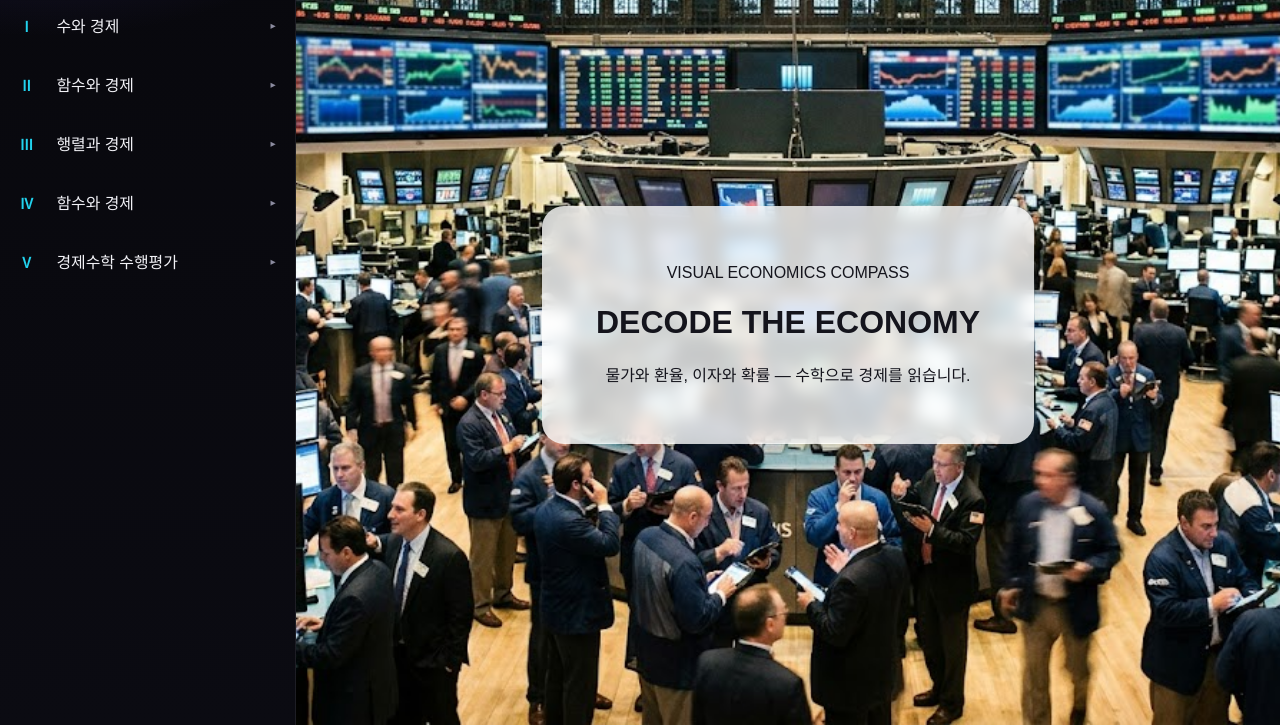
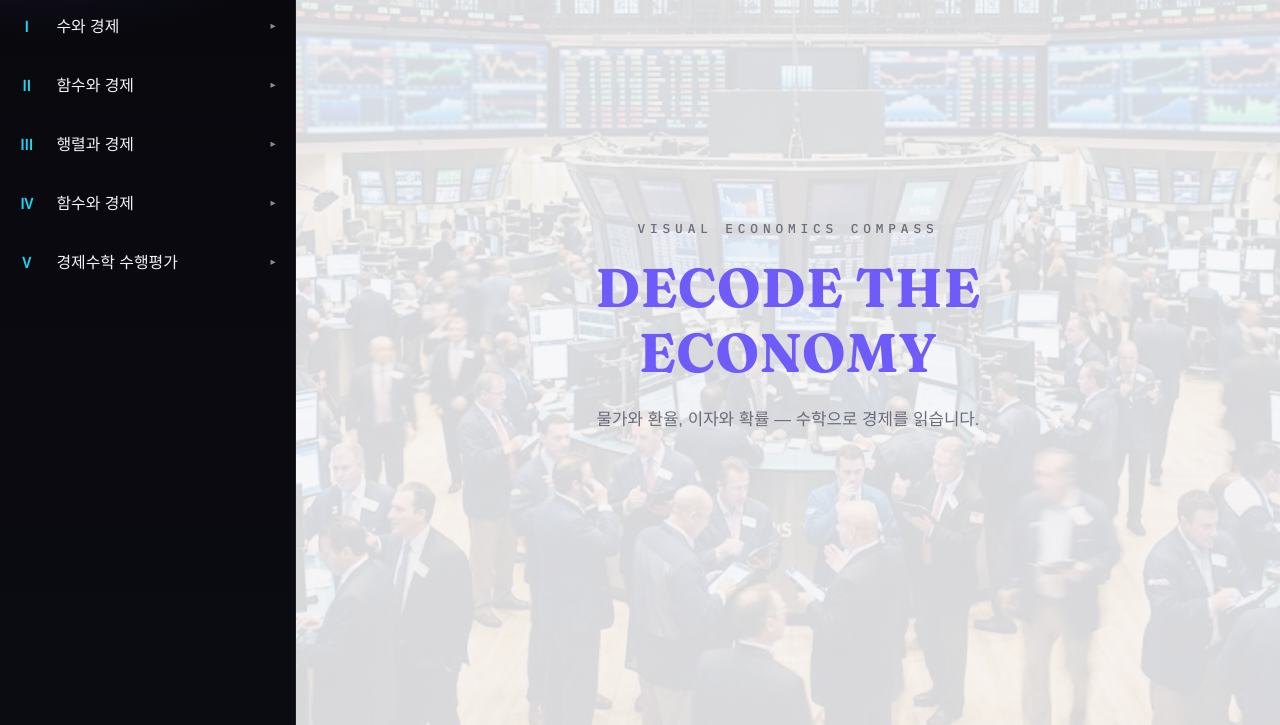
Before and after one commit to mathteacherPJH/Economy_Math, a plain HTML site: page index.html in a window 1280 px wide. Shown: the part 75-800 px from the top of the page. Drawn offline with nearby package versions, Linux system fonts and the light colour scheme; a web font is replaced by a local one.

Commit message:
Update style.css

```diff
--- a/style.css
+++ b/style.css
@@ -768,7 +768,9 @@ ol.concept-list li{ padding-left:0; }
 
 /* ---------- 처음 화면(랜딩) — 사이드바 '경제수학' 로고를 누르거나
    페이지를 처음 열었을 때 보여주는 표지 화면. 배경 이미지가 사이드바를
-   뺀 화면 전체를 꽉 채운다(상단 툴바도 이 화면에서는 숨긴다). ---------- */
+   뺀 화면 전체를 꽉 채운다(상단 툴바도 이 화면에서는 숨긴다). 참고
+   레퍼런스처럼 배경을 아주 밝고 은은하게 깔아서, 카드 없이도 글자가
+   바로 잘 읽히도록 한다. ---------- */
 body.is-landing .stage-header{ display:none; }
 body.is-landing .stage{ padding:0; }
 
@@ -778,31 +780,36 @@ body.is-landing .stage{ padding:0; }
   display:flex;
   align-items:center;
   justify-content:center;
-  background: url('background.jpg') center/cover no-repeat;
+  background:
+    linear-gradient(rgba(246,246,249,.88), rgba(246,246,249,.88)),
+    url('background.jpg') center/cover no-repeat;
 }
 .landing-content{
   text-align:center;
-  font-family:'Malgun Gothic', '맑은 고딕', sans-serif;
-  background:rgba(255,255,255,.78);
-  backdrop-filter:blur(8px);
-  -webkit-backdrop-filter:blur(8px);
-  padding:2.6rem 3.4rem;
-  border-radius:22px;
-  box-shadow:0 24px 60px -24px rgba(20,20,40,.35);
+  max-width:40rem;
+  padding:2rem;
 }
-.landing-line1{
-  font-size:1.2rem;
+.landing-eyebrow{
+  font-family:var(--font-mono);
+  font-size:.8rem;
+  font-weight:500;
+  letter-spacing:.38em;
   color:var(--text-muted);
-  margin:0 0 .5rem;
+  margin:0 0 1.1rem;
+  text-transform:uppercase;
 }
-.landing-line2{
+.landing-title{
+  font-family:'Fraunces', var(--font-title), serif;
+  font-weight:600;
   font-size:3.4rem;
-  font-weight:700;
-  color:var(--text-dark);
-  margin:0 0 .7rem;
+  line-height:1.2;
+  letter-spacing:.01em;
+  color:var(--accent-1);
+  margin:0 0 1.3rem;
 }
-.landing-line3{
-  font-size:1.15rem;
+.landing-subtitle{
+  font-family:var(--font-gothic);
+  font-size:1.05rem;
   color:var(--text-muted);
   margin:0;
 }
```
